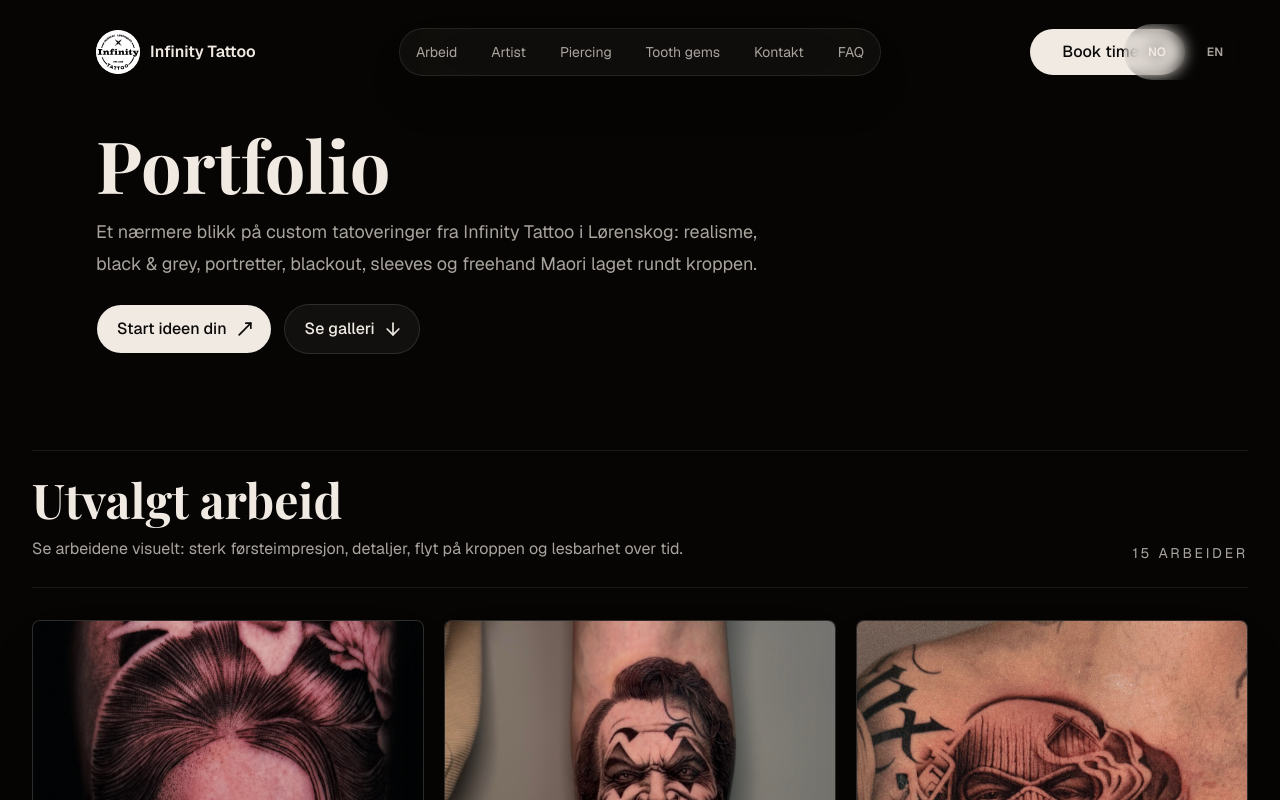
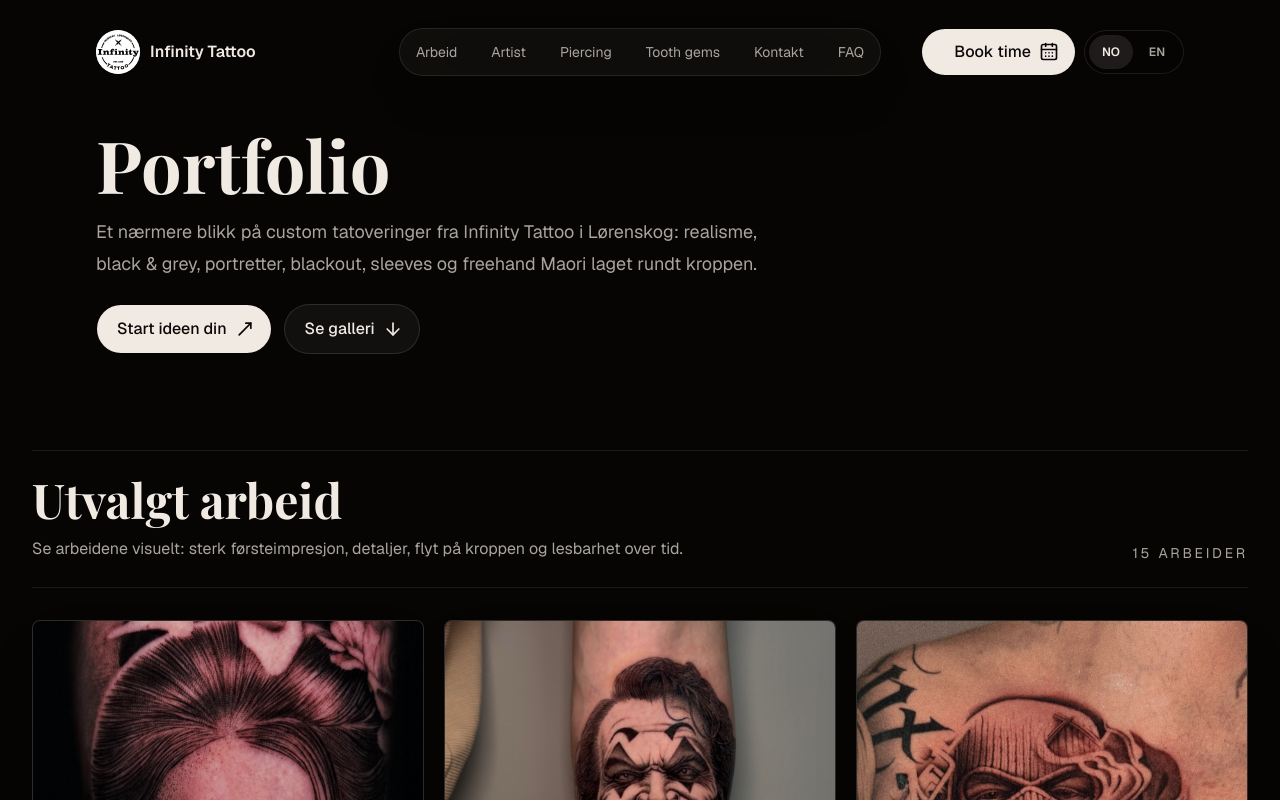
Before and after one commit to YmiaDKA/InfinityTattoo, a Next.js app: page /work in a window 1280 px wide. Shown: the top 800 px of the page. Built offline with nearby package versions, Linux system fonts and the light colour scheme.

Commit message:
Keep header controls from overlapping

```diff
--- a/src/components/site-header.tsx
+++ b/src/components/site-header.tsx
@@ -20,8 +20,6 @@ const navItems = [
   { labelEn: "FAQ", labelNo: "FAQ", href: "/#faq" },
 ];
 
-const expandedContentInset = 6;
-const expandedLogoOffset = 3;
 const mobileExpandedContentInset = 14;
 
 type SiteHeaderProps = {
@@ -53,7 +51,7 @@ export function SiteHeader({
     let lastValue = false;
 
     const updateViewport = () => {
-      setIsDesktop(window.matchMedia("(min-width: 768px)").matches);
+      setIsDesktop(window.matchMedia("(min-width: 1280px)").matches);
     };
 
     const measurePill = () => {
@@ -65,19 +63,21 @@ export function SiteHeader({
         return;
       }
 
-      const nextIsDesktop = window.matchMedia("(min-width: 768px)").matches;
+      const nextIsDesktop = window.matchMedia("(min-width: 1280px)").matches;
       const navRect = nav.getBoundingClientRect();
       const itemRect = items.getBoundingClientRect();
       const mobileRect = mobilePicker.getBoundingClientRect();
-      const canExpand = nextIsDesktop ? itemRect.width > 0 : mobileRect.width > 0;
-      const expandedWidth = nextIsDesktop
-        ? Math.min(navRect.width, 896)
-        : navRect.width;
+      const canExpand = nextIsDesktop
+        ? itemRect.width > 0
+        : mobileRect.width > 0;
+      const expandedWidth = navRect.width;
       const expandedLeft = nextIsDesktop
         ? (navRect.width - expandedWidth) / 2
         : 0;
       const expandedHeight = nextIsDesktop ? 56 : navRect.height;
-      const expandedTop = nextIsDesktop ? (navRect.height - expandedHeight) / 2 : 0;
+      const expandedTop = nextIsDesktop
+        ? (navRect.height - expandedHeight) / 2
+        : 0;
       const collapsedRect = nextIsDesktop ? itemRect : mobileRect;
 
       setPillBounds({
@@ -116,19 +116,12 @@ export function SiteHeader({
   }, []);
 
   return (
-    <header
-      className="fixed inset-x-0 top-0 z-50 flex justify-center px-5 pt-5 sm:px-8"
-    >
-      <div className="absolute right-5 top-6 z-20 hidden md:block sm:right-8">
-        <LanguageToggle large />
-      </div>
+    <header className="fixed inset-x-0 top-0 z-50 flex justify-center px-5 pt-5 sm:px-8">
       <nav
         ref={navRef}
         className={cn(
-          "relative grid h-16 w-full max-w-[68rem] grid-cols-[minmax(0,1fr)_auto_auto] items-center gap-2 rounded-full sm:gap-3 md:grid-cols-[1fr_auto_1fr]",
-          isScrolled
-            ? "max-md:shadow-2xl max-md:shadow-black/20"
-            : "px-0"
+          "relative grid h-16 w-full max-w-[68rem] grid-cols-[minmax(0,1fr)_auto_auto] items-center gap-2 rounded-full sm:gap-3 xl:grid-cols-[1fr_auto_1fr]",
+          isScrolled ? "max-xl:shadow-2xl max-xl:shadow-black/20" : "px-0",
         )}
         aria-label="Main navigation"
       >
@@ -138,7 +131,9 @@ export function SiteHeader({
             data-desktop={isDesktop ? "true" : "false"}
             data-scrolled={isScrolled ? "true" : "false"}
             animate={{
-              height: isScrolled ? pillBounds.expandedHeight : pillBounds.height,
+              height: isScrolled
+                ? pillBounds.expandedHeight
+                : pillBounds.height,
               left: isScrolled ? pillBounds.expandedLeft : pillBounds.left,
               top: isScrolled ? pillBounds.expandedTop : pillBounds.top,
               width: isScrolled ? pillBounds.expandedWidth : pillBounds.width,
@@ -155,13 +150,7 @@ export function SiteHeader({
         ) : null}
         <motion.div
           animate={{
-            x: isScrolled
-              ? isDesktop
-                ? (pillBounds?.expandedLeft ?? 0) +
-                  expandedContentInset +
-                  expandedLogoOffset
-                : mobileExpandedContentInset
-              : 0,
+            x: isScrolled ? (isDesktop ? 0 : mobileExpandedContentInset) : 0,
           }}
           className="relative z-10 min-w-0 justify-self-start"
           initial={false}
@@ -174,7 +163,7 @@ export function SiteHeader({
             <span
               className={cn(
                 "relative flex size-9 shrink-0 overflow-hidden rounded-full bg-foreground transition-transform sm:size-11",
-                isScrolled && "md:-translate-x-1"
+                isScrolled && "xl:-translate-x-1",
               )}
             >
               <Image
@@ -194,14 +183,14 @@ export function SiteHeader({
 
         <div
           ref={mobilePickerRef}
-          className="relative z-10 -translate-x-3.5 justify-self-center md:hidden"
+          className="relative z-10 -translate-x-3.5 justify-self-center xl:hidden"
         >
           <LanguageToggle />
         </div>
 
         <div
           ref={navItemsRef}
-          className="relative z-10 hidden h-12 items-center gap-0.5 rounded-full border border-transparent bg-transparent px-1 transition-colors duration-75 md:flex"
+          className="relative z-10 hidden h-12 items-center gap-0.5 rounded-full border border-transparent bg-transparent px-1 transition-colors duration-75 xl:flex"
         >
           {navItems.map((item) => (
             <a
@@ -216,18 +205,14 @@ export function SiteHeader({
 
         <motion.div
           animate={{
-            x: isScrolled
-              ? isDesktop
-                ? -((pillBounds?.expandedLeft ?? 0) + expandedContentInset)
-                : -mobileExpandedContentInset
-              : 0,
+            x: isScrolled ? (isDesktop ? 0 : -mobileExpandedContentInset) : 0,
           }}
           className="relative z-10 flex items-center gap-2 justify-self-end"
           initial={false}
           transition={{ type: "spring", duration: 0.42, bounce: 0.08 }}
         >
           <Button
-            className="min-h-11 gap-2 rounded-full px-4 !py-2.5 text-sm sm:min-h-12 sm:px-6 sm:text-base md:px-8"
+            className="min-h-11 gap-2 rounded-full px-4 !py-2.5 text-sm sm:min-h-12 sm:px-6 sm:text-base xl:px-8"
             nativeButton={false}
             render={
               bookingExternal ? (
@@ -238,12 +223,15 @@ export function SiteHeader({
             }
             size="lg"
           >
-            <span className="md:hidden">Book</span>
-            <span className="hidden md:inline">
+            <span className="xl:hidden">Book</span>
+            <span className="hidden xl:inline">
               <LocalizedText en="Book session" no="Book time" />
             </span>
             <CalendarDaysIcon data-icon="inline-end" />
           </Button>
+          <div className="hidden xl:block">
+            <LanguageToggle />
+          </div>
         </motion.div>
       </nav>
     </header>
```
